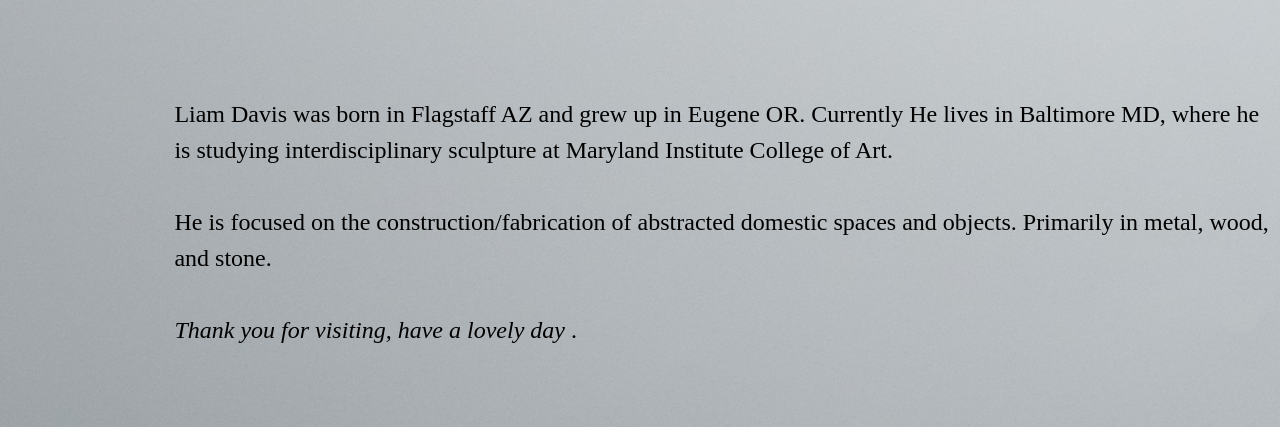
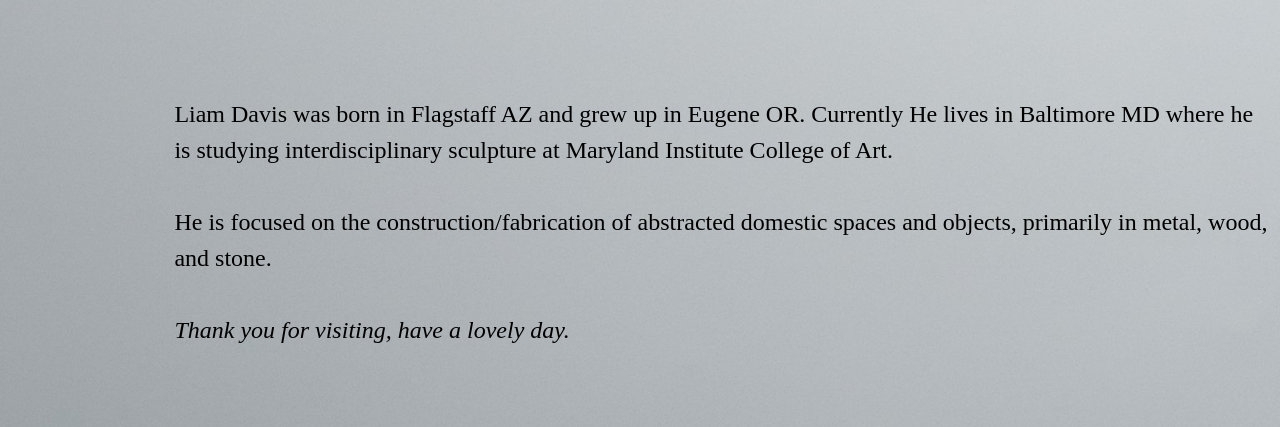
Before and after one commit to liammdavis/liammdavis.github.io, a Jekyll site: the page built from about/index.html, in a window 1280 px wide. Shown: the part 348-775 px from the top of the page. Built offline with Jekyll 4.4.1, drawn with Linux system fonts in a browser that asks for light colours.

Commit message:
Update index.html

```diff
--- a/about/index.html
+++ b/about/index.html
@@ -5,13 +5,13 @@ title: ABOUT LIAM
 
 		<div class="about">
 			<h2 class="body">About</h2>
-				<p class="body">Liam Davis was born in Flagstaff AZ and grew up in Eugene OR. Currently He lives in Baltimore MD,
+				<p class="body">Liam Davis was born in Flagstaff AZ and grew up in Eugene OR. Currently He lives in Baltimore MD
 				where he is studying interdisciplinary sculpture at Maryland Institute College of Art.
 		    <br></br>
-			He is focused on the construction/fabrication of abstracted domestic spaces and objects. Primarily in metal, wood, and stone.
+			He is focused on the construction/fabrication of abstracted domestic spaces and objects, primarily in metal, wood, and stone.
 			<br></br>
-			<i>Thank you for visiting, have a lovely day</i>
-				.</p>
+			<i>Thank you for visiting, have a lovely day.</i>
+				</p>
 
 
 
```
